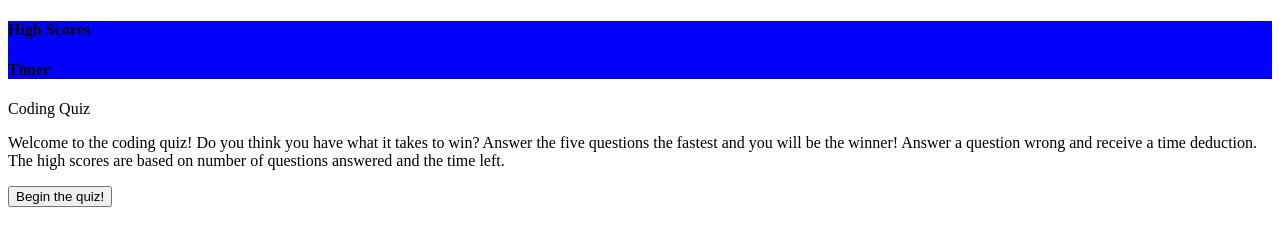
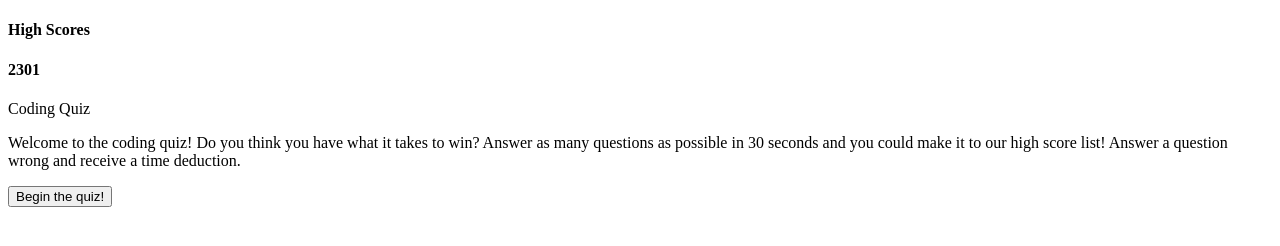
Before and after one commit to toryua/code-quiz, a plain HTML site: page index.html in a window 1280 px wide. Both pictures are taken after a click on the button "Begin the quiz!". Drawn offline with Linux system fonts and the light colour scheme.

Commit message:
began timer functionality in JS

```diff
--- a/assets/css/style.css
+++ b/assets/css/style.css
@@ -1,4 +1,3 @@
 header {
-background-color: blue;
-font: white;
+font:blue;
 }
--- a/assets/js/script.js
+++ b/assets/js/script.js
@@ -1,6 +1,32 @@
-// test button clickto console
-var startClick = alert("The timer has started and the game has begun!")
 
-document.getElementById("#start-btn").addEventListener("click", startClick)
+var startBtnEl = document.querySelector("#startBtn");
+var quizTimerEl = document.querySelector("#timer");
 
-    console.log("the quiz has begun!")
+
+function startQuiz() {
+    console.log("The click worked!");
+
+    window.alert("The timer started and the game has begun!");
+
+    function quizCountDown() {
+        console.log("quizCountDown is called");
+
+        var quizTimeLeft = 3000;
+        var timeInterval = setInterval(function() {
+            if (quizTimeLeft > 0) {
+             quizTimerEl.textContent = quizTimeLeft;
+             quizTimeLeft--;
+            } else {
+            quizTimerEl.textContent = 'Time is up!';
+            }
+
+
+        })
+
+
+    };
+
+    quizCountDown();
+
+};
+startBtnEl.addEventListener("click", startQuiz);
--- a/index.html
+++ b/index.html
@@ -16,12 +16,18 @@
     <h4 class="high-scores" id="high-scores">High Scores</h4>
     <h4 class="timer" id="timer">Timer</h4>
 
+
 </header>
 
 <main class = "welcome" id="welcome>"
 <h1 class="header" id="header">Coding Quiz</h1>
-    <p class="opening-paragraph">Welcome to the coding quiz! Do you think you have what it takes to win? Answer the five questions the fastest and you will be the winner! Answer a question wrong and receive a time deduction. The high scores are based on number of questions answered and the time left.</p>
-    <button class="start-btn" id="start-btn" type="button">Begin the quiz!</button>
+    <p class="opening-paragraph">Welcome to the coding quiz! Do you think you have what it takes to win? Answer as many questions as possible in 30 seconds and you could make it to our high score list! Answer a question wrong and receive a time deduction.</p>
+    <button class="quizBtn" id="startBtn" type="button">Begin the quiz!</button>
+
+        <h2 id="countdown"></h2>
+        <p id="main"></p>
+      </div>
+
 
     <script src="./assets/js/script.js"></script>
 </body>
```
